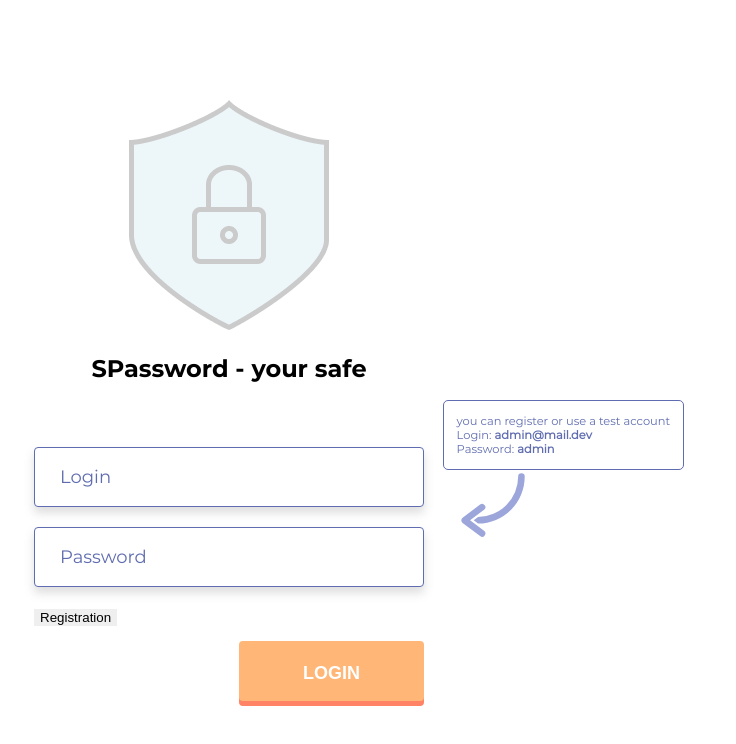
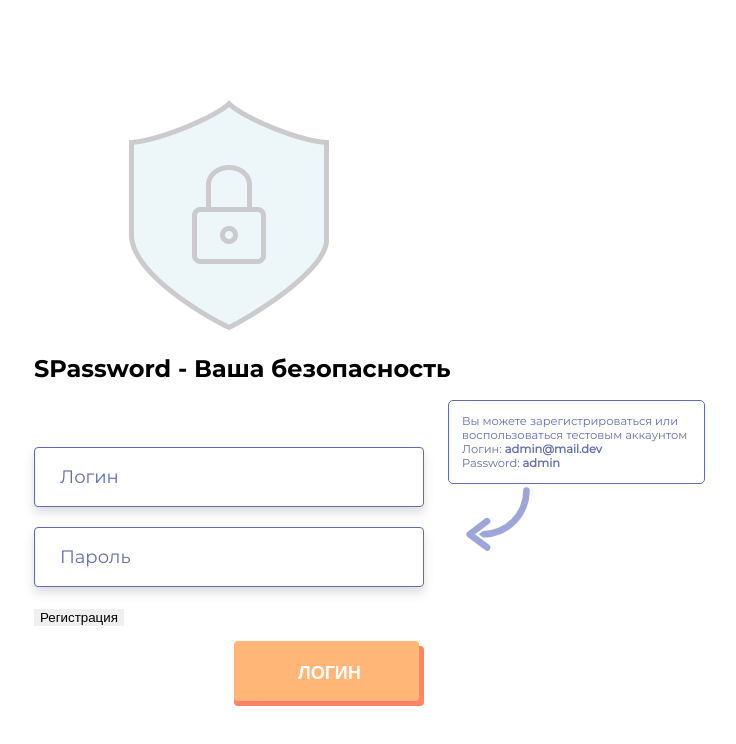
Before and after one commit to AlexandrVinogradov/SPassword-React-Redux, a React (Create React App) app: page / in a window 1280 px wide. Shown: the top 744 px of the page, without its empty margins (411-1147 px from the left). Built offline with nearby package versions, Linux system fonts and the light colour scheme.

Commit message:
remove validation onChange

```diff
--- a/src/components/Login/Login.tsx
+++ b/src/components/Login/Login.tsx
@@ -82,6 +82,6 @@ const LoginForm: React.FC<InjectedFormProps> = (props: InjectedFormProps) => {
   )
 }
 
-const LoginReduxForm = reduxForm({ form: 'login redux form' })(LoginForm)
+const LoginReduxForm = reduxForm({ form: 'login redux form', touchOnBlur: false })(LoginForm)
 
 export default Login
--- a/src/components/Login/Registration.tsx
+++ b/src/components/Login/Registration.tsx
@@ -85,6 +85,6 @@ const RegistrationForm: React.FC<InjectedFormProps> = (props: InjectedFormProps)
   )
 }
 
-const RegistrationReduxForm = reduxForm({ form: 'login redux form' })(RegistrationForm)
+const RegistrationReduxForm = reduxForm({ form: 'login redux form', touchOnBlur: false })(RegistrationForm)
 
 export default Registration
--- a/src/components/Login/TestAccountLogin/TestAccountLogin.module.scss
+++ b/src/components/Login/TestAccountLogin/TestAccountLogin.module.scss
@@ -5,15 +5,14 @@
   margin-top: 100px;
   position: absolute;
   top: 300px;
-  // right: 13vw;
-  right: get-vw1230(-250px);
+  right: get-vw1230(-270px);
 
   .hintBlock {
     color: $contrast-color;
     border: 1px solid $contrast-color;
     padding: 13px;
     border-radius: 5px;
-
+    max-width: get-vw1230(220px);
     font-size: get-vw1230(11px);
 
     .fontBold {
--- a/src/i18.js
+++ b/src/i18.js
@@ -12,7 +12,7 @@ i18n.use(initReactI18next).init({
       translation: translationRU,
     },
   },
-  lng: 'en',
+  lng: 'ru',
   fallbackLng: 'en',
 
   interpolation: {
--- a/src/public/locales/en/translation.json
+++ b/src/public/locales/en/translation.json
@@ -5,7 +5,7 @@
   "your safe": "your safe",
   "Add group": "Add group",
   "Logout": "Logout",
-  "content": "MARKDOWN CONTENT",
+  "content": "Your SPassword",
   "Enter name": "Enter name of group",
   "must select a group": "select a group, my friend",
   "login copied successful": "{{title}} login copied successful",
```
